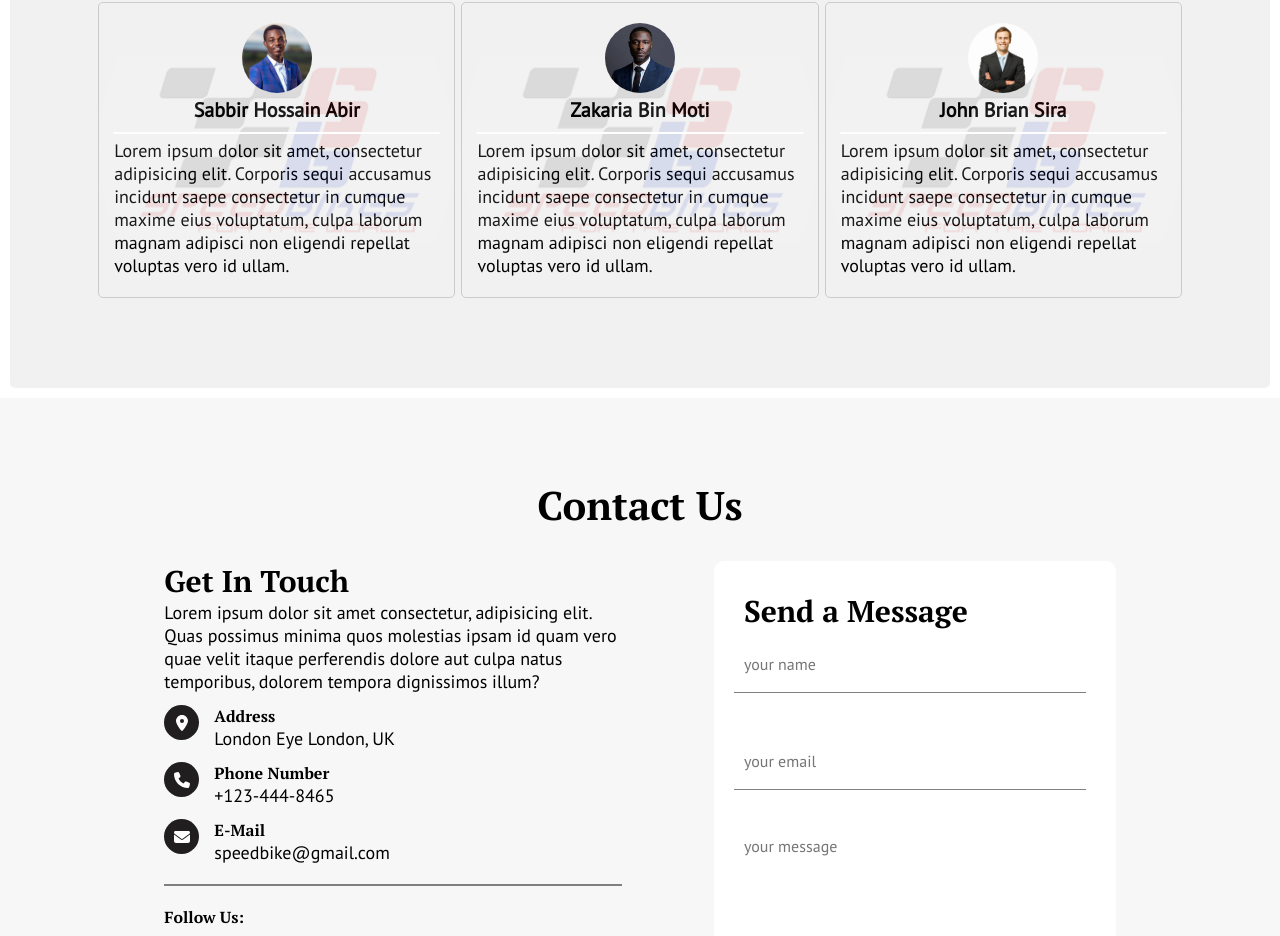
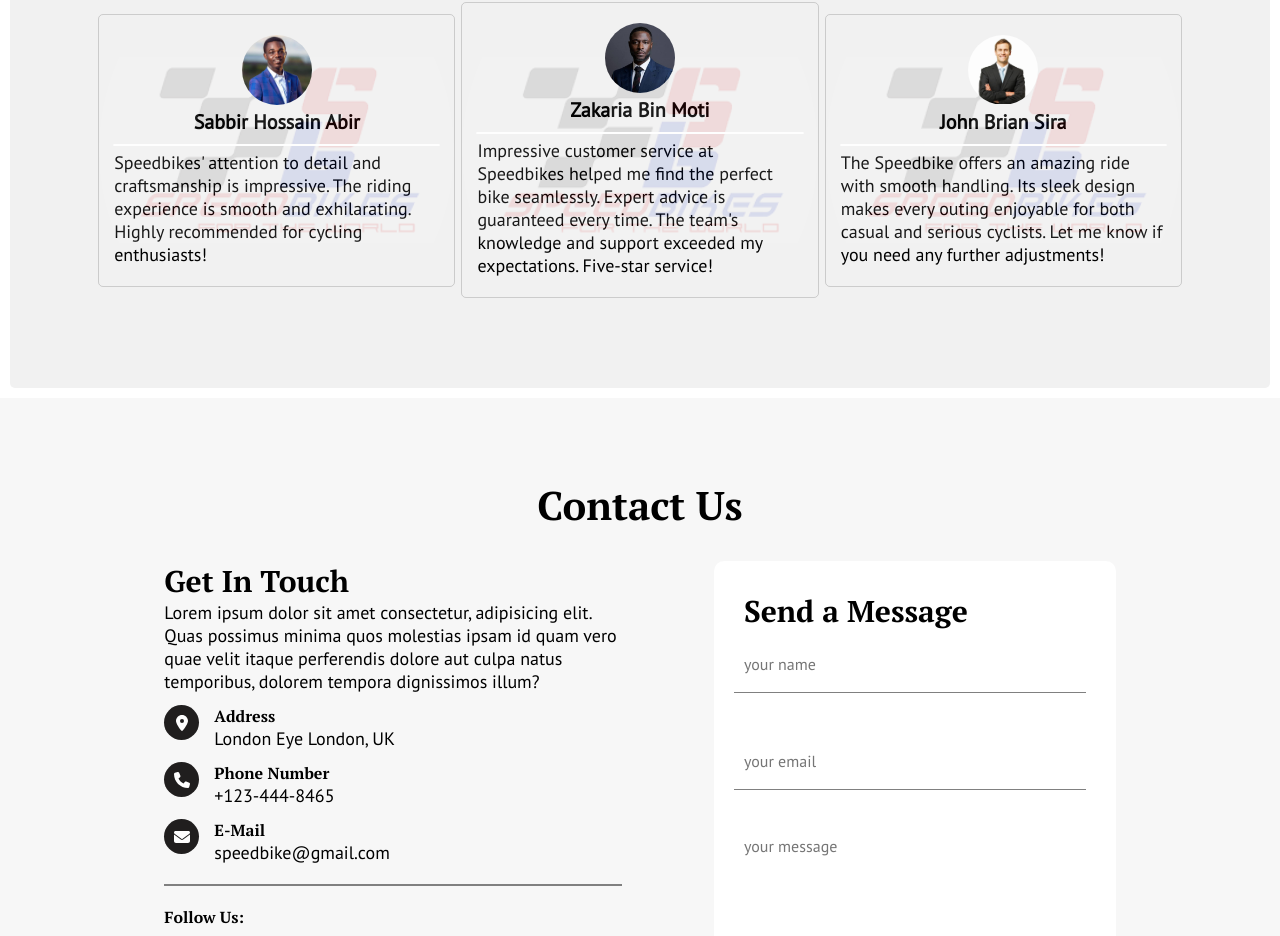
Before and after one commit to danielmututa/All-bikes, a React (Create React App) app: page / in a window 1280 px wide. Shown: the part 966-1902 px from the top of the page. Built offline with nearby package versions, Linux system fonts and the light colour scheme.

Commit message:
resolving homepage

```diff
--- a/src/Components/Home/Home.js
+++ b/src/Components/Home/Home.js
@@ -18,9 +18,9 @@ import logo from '../images/logo1.png'
 const Home = () => {
 
  const [datacard] = useState ([
-  {image:'one-person.jpg', name:'Sabbir Hossain Abir', description:'Lorem ipsum dolor sit amet, consectetur adipisicing elit. Corporis sequi accusamus incidunt saepe consectetur in cumque maxime eius voluptatum, culpa laborum magnam adipisci non eligendi repellat voluptas vero id ullam.'},
-  {image:'one-persontwo.jpg', name:'Zakaria Bin Moti', description:'Lorem ipsum dolor sit amet, consectetur adipisicing elit. Corporis sequi accusamus incidunt saepe consectetur in cumque maxime eius voluptatum, culpa laborum magnam adipisci non eligendi repellat voluptas vero id ullam.'},
-  {image:'one-personthree.jpg', name:'John Brian Sira', description:'Lorem ipsum dolor sit amet, consectetur adipisicing elit. Corporis sequi accusamus incidunt saepe consectetur in cumque maxime eius voluptatum, culpa laborum magnam adipisci non eligendi repellat voluptas vero id ullam.'}
+  {image:'one-person.jpg', name:'Sabbir Hossain Abir', description:"Speedbikes' attention to detail and craftsmanship is impressive. The riding experience is smooth and exhilarating. Highly recommended for cycling enthusiasts!"},
+  {image:'one-persontwo.jpg', name:'Zakaria Bin Moti', description:"Impressive customer service at Speedbikes helped me find the perfect bike seamlessly. Expert advice is guaranteed every time. The team's knowledge and support exceeded my expectations. Five-star service!"},
+  {image:'one-personthree.jpg', name:'John Brian Sira', description:"The Speedbike offers an amazing ride with smooth handling. Its sleek design makes every outing enjoyable for both casual and serious cyclists. Let me know if you need any further adjustments!"}
 
  ]);
 
```
